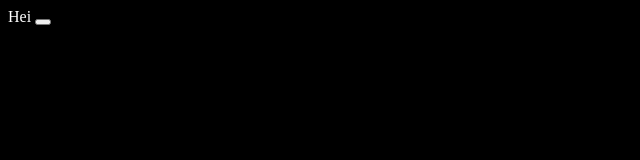
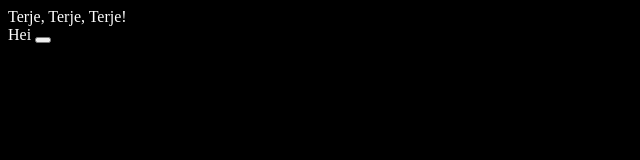
Before and after one commit to GetAcademy/MinApp, a plain HTML site: page index.html in a window 1280 px wide. Shown: the whole page, without its empty margins (0-640 px from the left). Drawn offline with Linux system fonts and the light colour scheme.

Commit message:
Update index.html

```diff
--- a/index.html
+++ b/index.html
@@ -16,6 +16,7 @@
 </head>
 
 <body>
+    Terje, Terje, Terje!
     <div id="hei">
         Hei
         <button onclick="doSomething()"></button>
```
